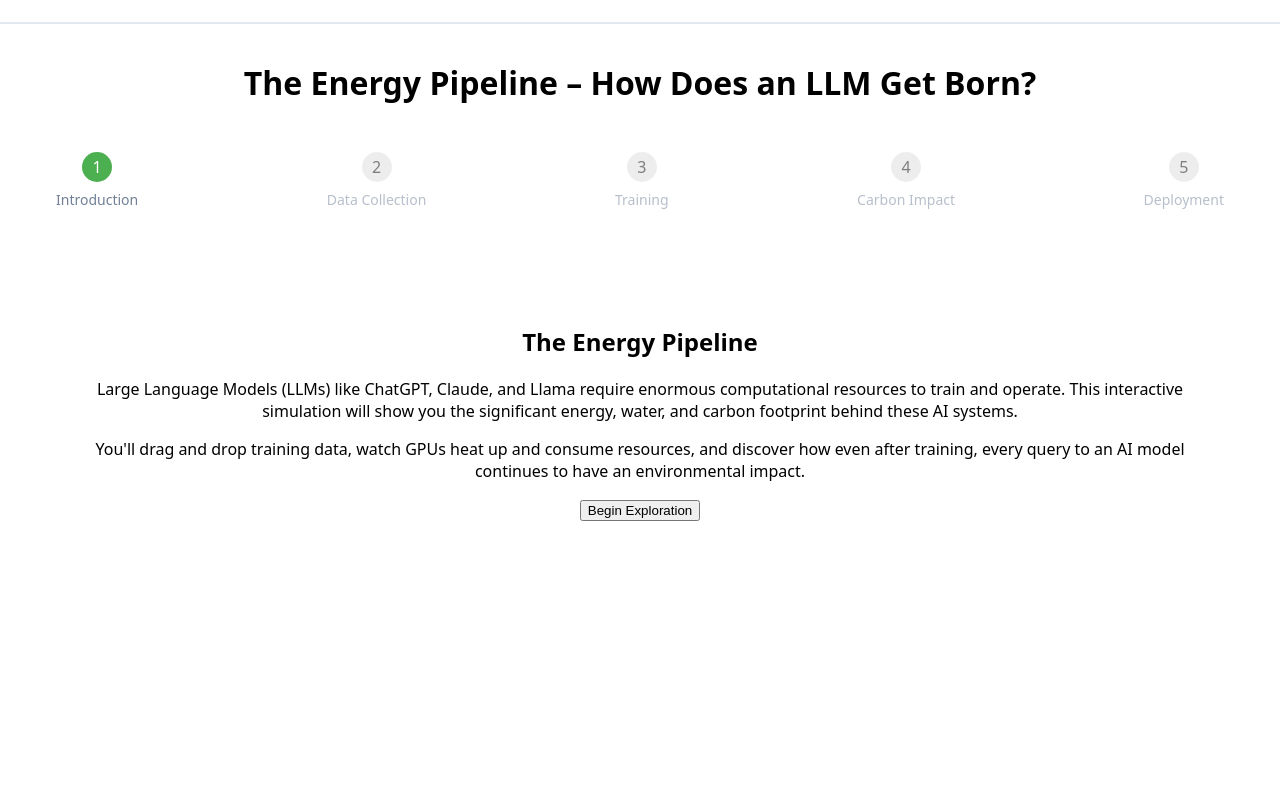
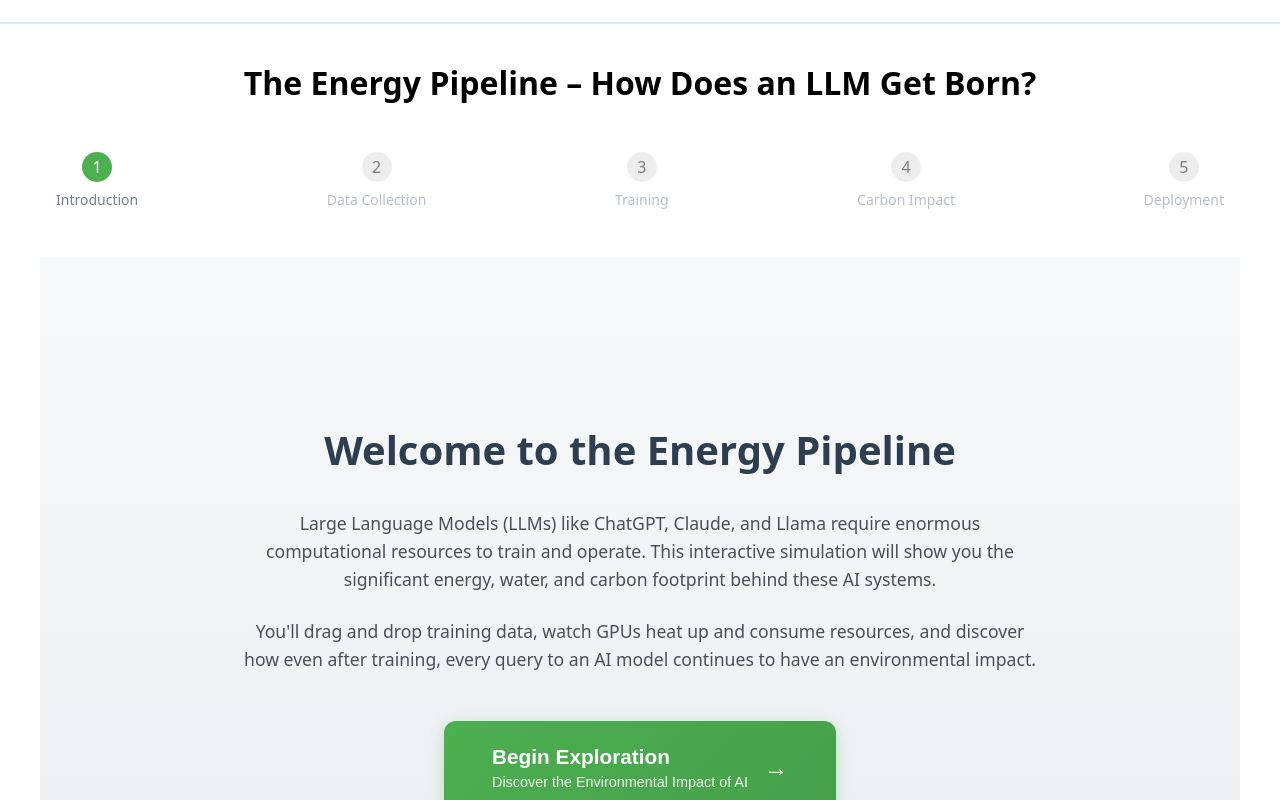
Before and after one commit to Gordon-Yeung/Energy-Pipelines, a React app: page / in a window 1280 px wide. Shown: the top 800 px of the page. Built offline with nearby package versions, Linux system fonts and the light colour scheme.

Commit message:
intro stage button improve

```diff
--- a/src/components/EnergyPipeline.css
+++ b/src/components/EnergyPipeline.css
@@ -57,21 +57,81 @@
 .intro-stage {
   text-align: center;
   padding: 3rem;
+  min-height: 80vh;
+  display: flex;
+  align-items: center;
+  justify-content: center;
+  background: linear-gradient(to bottom, #f8f9fa, #e9ecef);
 }
 
 .intro-content {
-  max-width: 600px;
+  max-width: 800px;
   margin: 0 auto;
+  padding: 2rem;
 }
 
-.start-button {
-  background-color: #4CAF50;
+.intro-content h2 {
+  font-size: 2.5rem;
+  color: #2c3e50;
+  margin-bottom: 2rem;
+  font-weight: 700;
+}
+
+.intro-description {
+  font-size: 1.1rem;
+  line-height: 1.6;
+  color: #495057;
+  margin-bottom: 1.5rem;
+}
+
+.intro-button {
+  background: linear-gradient(135deg, #4CAF50, #45a049);
   color: white;
-  padding: 1rem 2rem;
   border: none;
-  border-radius: 4px;
+  border-radius: 12px;
+  padding: 1.5rem 3rem;
+  font-size: 1.2rem;
   cursor: pointer;
-  margin-top: 2rem;
+  transition: all 0.3s ease;
+  display: flex;
+  align-items: center;
+  justify-content: space-between;
+  margin: 3rem auto;
+  min-width: 300px;
+  box-shadow: 0 4px 15px rgba(76, 175, 80, 0.3);
+}
+
+.intro-button:hover {
+  transform: translateY(-2px);
+  box-shadow: 0 6px 20px rgba(76, 175, 80, 0.4);
+  background: linear-gradient(135deg, #45a049, #3d8b40);
+}
+
+.button-content {
+  display: flex;
+  flex-direction: column;
+  align-items: flex-start;
+  gap: 0.3rem;
+}
+
+.button-main-text {
+  font-weight: 600;
+  font-size: 1.3rem;
+}
+
+.button-sub-text {
+  font-size: 0.9rem;
+  opacity: 0.9;
+}
+
+.button-arrow {
+  font-size: 1.5rem;
+  margin-left: 1rem;
+  transition: transform 0.3s ease;
+}
+
+.intro-button:hover .button-arrow {
+  transform: translateX(5px);
 }
 
 /* Data Collection Stage */
--- a/src/components/stages/introstages/IntroStage.js
+++ b/src/components/stages/introstages/IntroStage.js
@@ -4,7 +4,8 @@
 const IntroStage = ({ onStart }) => {
   return (
     <div className="intro-stage">
-      <h2 className="intro-title">The Energy Pipeline</h2>
+      <div className="intro-content">
+        <h2>Welcome to the Energy Pipeline</h2>
         <p className="intro-description">
           Large Language Models (LLMs) like ChatGPT, Claude, and Llama require enormous
           computational resources to train and operate. This interactive simulation will
@@ -19,8 +20,13 @@
           className="intro-button"
           onClick={onStart}
         >
-        Begin Exploration
+          <div className="button-content">
+            <span className="button-main-text">Begin Exploration</span>
+            <span className="button-sub-text">Discover the Environmental Impact of AI</span>
+          </div>
+          <div className="button-arrow">→</div>
         </button>
+      </div>
     </div>
   );
 };
```
Lines whose indentation alone changed are shown as unchanged.
